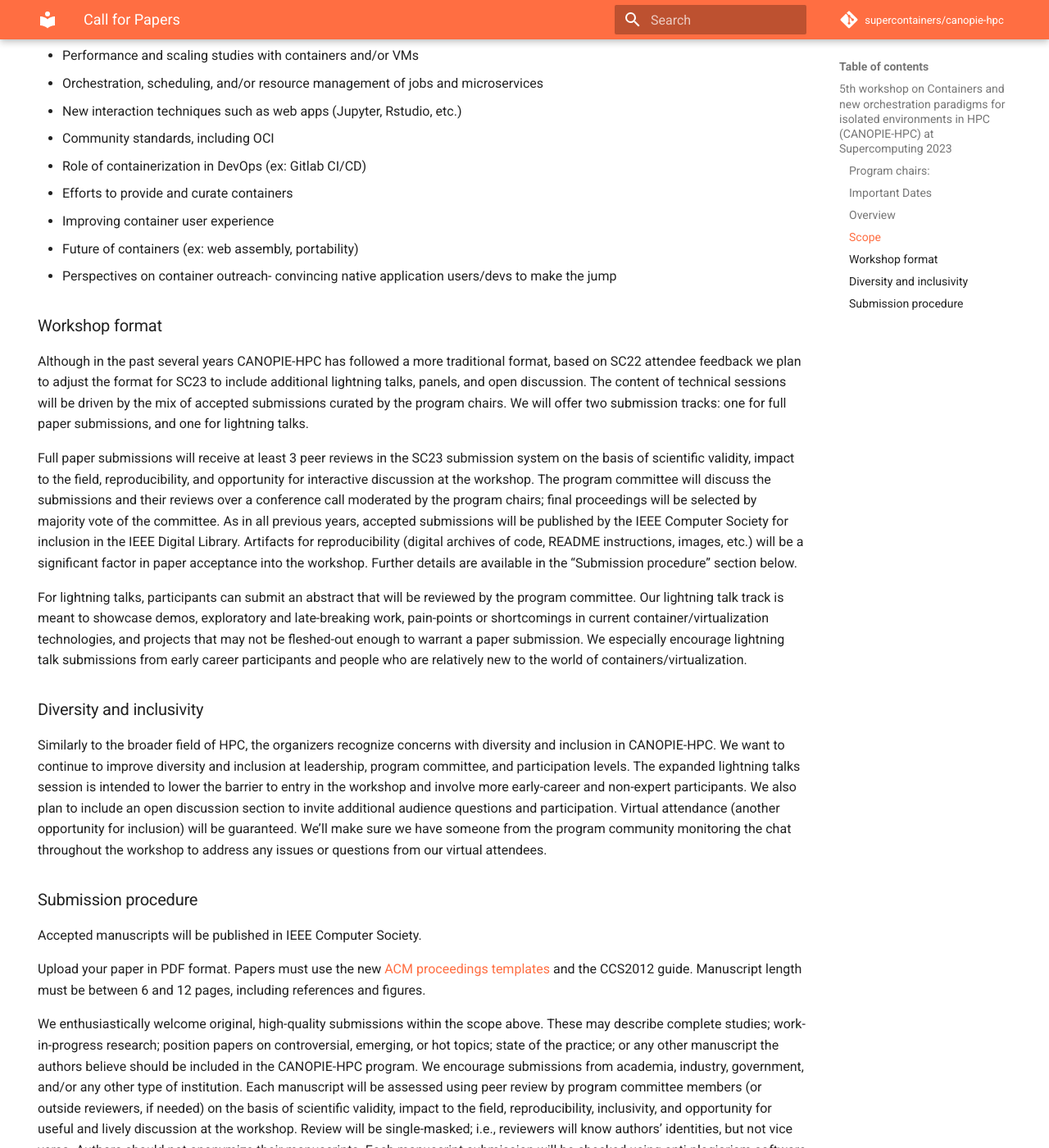
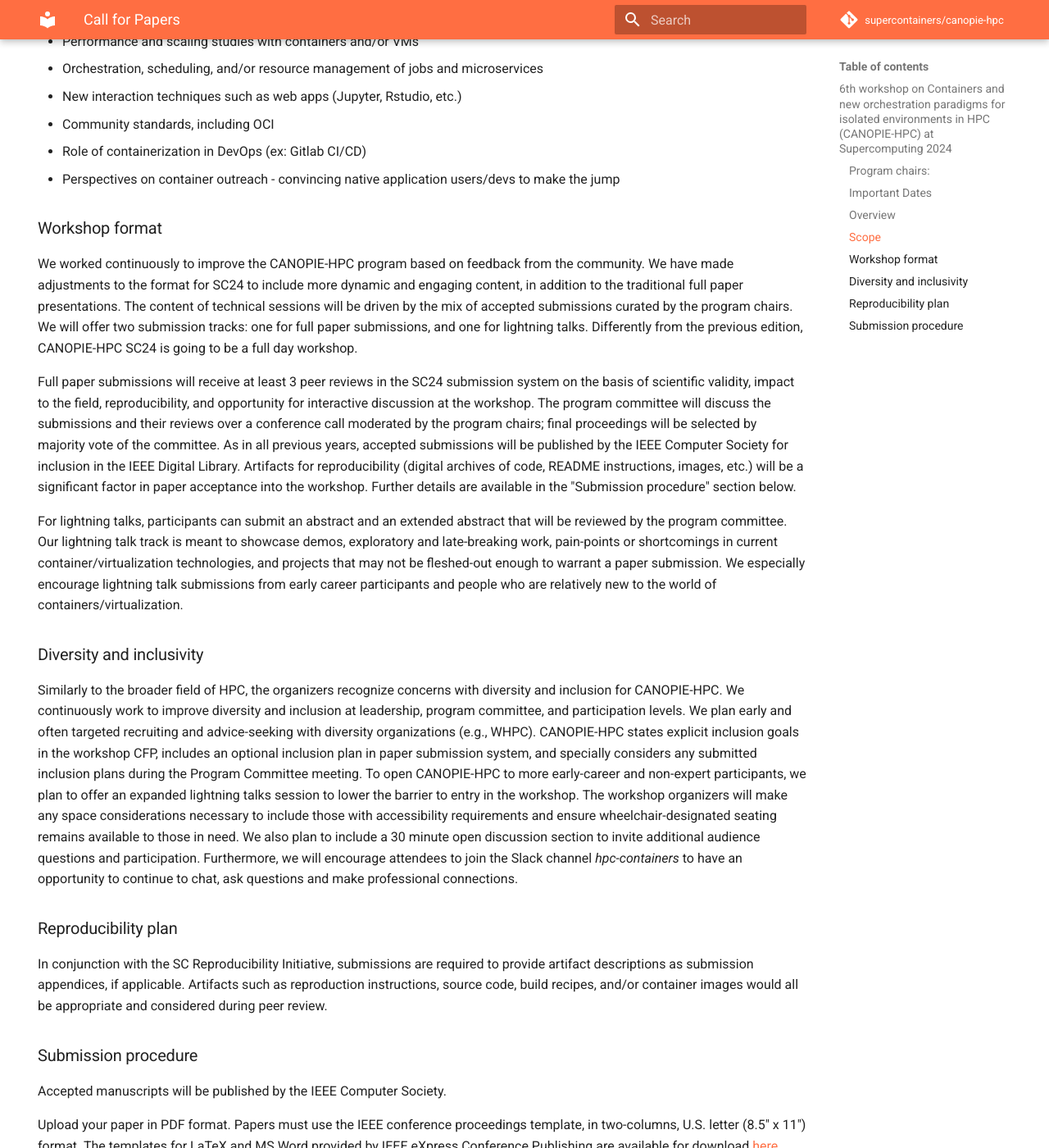
Before and after one commit to supercontainers/canopie-hpc, an MkDocs documentation site: the page built from docs/cfp.md, in a window 1280 px wide and 1400 px high, scrolled down 1698 px. Shown: the whole window at 82% size. Built offline with MkDocs 1.6.1 and Material for MkDocs 9.7.7, drawn with Linux system fonts in a browser that asks for light colours; comment, search, counter and statistics services are not loaded; some of the changed text lies outside the part shown.

Commit message:
Update cfp.md

```diff
--- a/docs/cfp.md
+++ b/docs/cfp.md
@@ -3,12 +3,12 @@ hide:
   - navigation
 ---
 
-## 5th workshop on Containers and new orchestration paradigms for isolated environments in HPC (CANOPIE-HPC) at Supercomputing 2023
+## 6th workshop on Containers and new orchestration paradigms for isolated environments in HPC (CANOPIE-HPC) at Supercomputing 2024
 
 ### Program chairs:
 
 * Alberto Madonna, Swiss National Supercomputing Centre
-* Laurie Stephey, Lawrence Berkeley National Lab
+* Claudia Misale, IBM T.J. Watson Research Center
 
 * Shane Canon, Lawrence Berkeley National Lab
 * Andrew Younge, Sandia National Labs
@@ -20,11 +20,11 @@ published in IEEE  Computer Society.
 
 ### Important Dates
 
-* Submission opens:    June 1, 2023
-* Submission closes (hard deadline- no extensions):    August 18, 2023
-* Decisions:    September 8, 2023
-* Camera ready deadline:    September 29, 2023
-* Workshop date:    November 13, 2023
+* Submission opens:    June 1, 2024
+* Submission closes (hard deadline- no extensions):    August 4, 2024
+* Decisions:    August 25, 2024
+* Camera ready deadline:    September 15, 2024
+* Workshop date:    November 17-18, 2024
 
 **Note: Items are due at 23:59 “anywhere on Earth” on the specified date. Specifically, this is 23:59 IDLW, i.e., UTC–12:00.**
 
@@ -32,57 +32,61 @@ published in IEEE  Computer Society.
 
 The ongoing revolution enabled via containerization, virtualization, and new
 orchestration models has dramatically changed how applications and services are
-delivered and managed across the computing industry. This revolution has
-established a new ecosystem of tools and techniques with new, flexible and
-agile approaches, and continues to gain traction in the HPC community. In
-addition to HPC-optimized container runtimes, emerging technologies like
-Kubernetes create a new set of opportunities and challenges. While adoption is
-growing, questions regarding best practices, foundational concepts, tools, and
-standards remain. Our goal is to promote the adoption of these tools and
-introspect the impact of this new ecosystem on HPC use cases. This workshop
-serves as a key venue for presenting late-breaking research, sharing
-experiences and best practices, and fostering collaboration in this field. Our
-fifth workshop iteration will continue to emphasize real-world experiences and
-challenges in adopting and optimizing these new approaches for HPC.
+delivered and managed across the computing industry.
+This revolution has established a new ecosystem of tools and techniques with new,
+flexible and agile approaches, and continues to gain traction in the HPC community.
+In addition to HPC-optimized container runtimes, emerging technologies like
+Kubernetes create a new set of opportunities and challenges.
+While adoption is growing, questions regarding best practices, foundational
+concepts, tools, and standards remain.
+
+Our goal is to promote the adoption of these tools and introspect the impact of this
+new ecosystem on HPC use cases.
+This workshop serves as a key venue for presenting late-breaking research, sharing
+experiences and best practices, and fostering collaboration in this field.
+Our sixth workshop iteration will continue to emphasize real-world experiences
+and challenges in adopting and optimizing these new approaches for HPC.
+
 
 ### Scope
 
-The scope of this workshop is to better understand and improve paradigms around
-containerization, virtualization and orchestration for HPC use cases. The most
-well-known approaches are containers and virtualization, but anything to
-further these goals is welcome. Topics include but are not limited to:
+The scope of this workshop is to better understand and improve paradigms
+around containerization, virtualization and orchestration for HPC use cases.
+The most well-known approaches are containers and virtualization, but anything
+to further these goals is welcome.
 
-* Container runtimes, virtual machine implementations, and other related technologies
-* Perspectives from container framework developers and  maintainers
+Topics include but are not limited to:
+
+* Container runtimes, virtual machine (VM) implementations, and other related technologies
+  (e.g. unikernels, WebAssembly)
 * System and architecture portability
 * Scientific reproducibility, including FAIR considerations
-* Experience reports from users, developers, and system administrators
-* Lessons from exascale
-* HPC in the cloud and/or cloud in the HPC
+* Experience reports, perspectives from container framework users, developers,
+  and system administrators HPC in the cloud and/or cloud in the HPC
 * GPUs, accelerators, proprietary interconnects, and other hardware considerations
 * Security considerations when adopting container technologies, including zero trust models
-* Container and virtual machine image management, including distribution and archiving
-* Workflows, including interaction between traditional HPC applications and containerized workflows or edge services
+* Container and VM image management and curation, including distribution and archiving
+* Workflows, including interaction between traditional HPC applications
+  and containerized workflows or edge services
 * Performance and scaling studies with containers and/or VMs
 * Orchestration, scheduling, and/or resource management of jobs and microservices
 * New interaction techniques such as web apps (Jupyter, Rstudio, etc.)
 * Community standards, including OCI
 * Role of containerization in DevOps (ex: Gitlab CI/CD)
-* Efforts to provide and curate containers
-* Improving container user experience
-* Future of containers (ex: web assembly, portability)
-* Perspectives on container outreach- convincing native application users/devs to make the jump
+* Perspectives on container outreach - convincing native application users/devs to make the jump
+
 
 ### Workshop format
 
-Although in the past several years CANOPIE-HPC has followed a more traditional
-format, based on SC22 attendee feedback we plan to adjust the format for SC23
-to include additional lightning talks, panels, and open discussion. The content
-of technical sessions will be driven by the mix of accepted submissions curated
-by the program chairs. We will offer two submission tracks: one for full paper
-submissions, and one for lightning talks.
+We worked continuously to improve the CANOPIE-HPC program based on feedback
+from the community. We have made adjustments to the format for SC24 to include
+more dynamic and engaging content, in addition to the traditional full paper
+presentations. The content of technical sessions will be driven by the mix of
+accepted submissions curated by the program chairs. We will offer two submission
+tracks: one for full paper submissions, and one for lightning talks. Differently
+from the previous edition, CANOPIE-HPC SC24 is going to be a full day workshop.
 
-Full paper submissions will receive at least 3 peer reviews in the SC23
+Full paper submissions will receive at least 3 peer reviews in the SC24
 submission system on the basis of scientific validity, impact to the field,
 reproducibility, and opportunity for interactive discussion at the workshop.
 The program committee will discuss the submissions and their reviews over a
@@ -91,67 +95,90 @@ selected by majority vote of the committee. As in all previous years, accepted
 submissions will be published by the IEEE Computer Society for inclusion in the
 IEEE Digital Library. Artifacts for reproducibility (digital archives of code,
 README instructions, images, etc.) will be a significant factor in paper
-acceptance into the workshop. Further details are available in the “Submission
-procedure” section below.
+acceptance into the workshop. Further details are available in the
+"Submission procedure" section below.
 
-For lightning talks, participants can submit an abstract that will be reviewed
-by the program committee. Our lightning talk track is meant to showcase demos,
-exploratory and late-breaking work, pain-points or shortcomings in current
-container/virtualization technologies, and projects that may not be fleshed-out
-enough to warrant a paper submission. We especially encourage lightning talk
-submissions from early career participants and people who are relatively new to
-the world of containers/virtualization.
+
+For lightning talks, participants can submit an abstract and an extended
+abstract that will be reviewed by the program committee. Our lightning talk
+track is meant to showcase demos, exploratory and late-breaking work,
+pain-points or shortcomings in current container/virtualization technologies,
+and projects that may not be fleshed-out enough to warrant a paper submission.
+We especially encourage lightning talk submissions from early career participants
+and people who are relatively new to the world of containers/virtualization.
 
 ### Diversity and inclusivity
 
 Similarly to the broader field of HPC, the organizers recognize concerns with
-diversity and inclusion in CANOPIE-HPC. We want to continue to improve
-diversity and inclusion at leadership, program committee, and participation
-levels.  The expanded lightning talks session is intended to lower the barrier
-to entry in the workshop and involve more early-career and non-expert
-participants. We also plan to include an open discussion section to invite
-additional audience questions and participation.  Virtual attendance (another
-opportunity for inclusion) will be guaranteed. We’ll make sure we have someone
-from the program community monitoring the chat throughout the workshop to
-address any issues or questions from our virtual attendees.
+diversity and inclusion for CANOPIE-HPC. We continuously work to improve
+diversity and inclusion at leadership, program committee, and participation levels.
+We plan early and often targeted recruiting and advice-seeking with diversity
+organizations (e.g., WHPC). CANOPIE-HPC states explicit inclusion goals in the
+workshop CFP, includes an optional inclusion plan in paper submission system,
+and specially considers any submitted inclusion plans during the Program
+Committee meeting.  To open CANOPIE-HPC to more early-career and non-expert participants,
+we plan to offer an expanded lightning talks session to lower the barrier to entry
+in the workshop. The workshop organizers will make any space considerations
+necessary to include those with accessibility requirements and ensure
+wheelchair-designated seating remains available to those in need. We also plan to
+include a 30 minute open discussion section to invite additional audience questions
+and participation. Furthermore, we will encourage attendees to join the Slack
+channel _hpc-containers_ to have an opportunity to continue to chat, ask questions
+and make professional connections.
+
+### Reproducibility plan
+In conjunction with the SC Reproducibility Initiative, submissions are required
+to provide artifact descriptions as submission appendices, if applicable.
+Artifacts such as reproduction instructions, source code, build recipes,
+and/or container images would all be appropriate and considered during peer review.
+
 
 ### Submission procedure
 
-Accepted manuscripts will be published in IEEE Computer Society.
+Accepted manuscripts will be published by the IEEE Computer Society.
 
-Upload your paper in PDF format. Papers must use the new [ACM proceedings
-templates](https://www.acm.org/publications/proceedings-template) and the CCS2012 guide.
-Manuscript length must
-be between 6 and 12 pages, including references and figures.
+Upload your paper in PDF format. Papers must use the IEEE conference
+proceedings template, in two-columns, U.S. letter (8.5″ x 11″) format.
+The templates for LaTeX and MS Word provided by IEEE eXpress Conference
+Publishing are available for download [here](https://www.ieee.org/conferences/publishing/templates.html).
+Manuscript length must have a lower limit of 5 pages, including references.
+There is no upper page limit.
 
-We enthusiastically welcome original, high-quality submissions within the scope
-above. These may describe complete studies; work-in-progress research; position
-papers on controversial, emerging, or hot topics; state of the practice; or any
-other manuscript the authors believe should be included in the CANOPIE-HPC
-program. We encourage submissions from academia, industry, government, and/or
-any other type of institution.  Each manuscript will be assessed using peer
-review by program committee members (or outside reviewers, if needed) on the
-basis of scientific validity, impact to the field, reproducibility,
-inclusivity, and opportunity for useful and lively discussion at the workshop.
-Review will be single-masked; i.e., reviewers will know authors’ identities,
-but not vice versa. Authors should not anonymize their manuscripts. Each
-manuscript submission will be checked using anti-plagiarism software and can
-expect to have at least 3 reviews.
+We enthusiastically welcome original, high-quality submissions within the scope above.
+These may describe complete studies; work-in-progress research; position papers on
+controversial, emerging, or hot topics; state of the practice; or any other manuscript
+the authors believe should be included in the CANOPIE-HPC program. We encourage
+submissions from academia, industry, government, and/or any other type of institution.
+
+Each manuscript will be assessed using peer review by program committee members
+(or outside reviewers, if needed) on the basis of scientific validity, impact to
+the field, reproducibility, inclusivity, and opportunity for useful and lively
+discussion at the workshop. Review will be single-blind; i.e., reviewers will
+know authors’ identities, but not vice versa. Authors should not anonymize their
+manuscripts. Each manuscript submission can expect to have at least 3 reviews and
+will be checked using anti-plagiarism software (see [Plagiarism Guidelines](https://www.ieee.org/publications/rights/index.html#plagiarism-guidelines)).
+
+The use of artificial intelligence AI–generated text in an article shall be disclosed
+in the acknowledgements section of any paper submitted to SC. The sections of the paper
+that use AI-generated text shall have a citation to the AI system used to generate the text.
+Utilizing Large Language Models (LLMs) is permissible as a general-purpose writing
+assistance tool. Authors are expected to acknowledge their complete accountability
+for the contents of their papers, including content generated by LLMs that could be
+interpreted as plagiarism or scientific misconduct (e.g., fabrication of facts).
+LLMs are not eligible for authorship.
 
 In conjunction with the SC Reproducibility Initiative, submissions should be as
 transparent as possible regarding all methods. Submissions are also expected to
-provide reproducibility artifacts such as reproduction instructions, source
-code, build recipes, and/or container images. These should be included as part
-of the submission in the form of
-[Artifact Description/Artifact Evaluation appendices](https://sc23.supercomputing.org/program/papers/reproducibility-appendices-badges/),
-which adhere to an established format adopted by SC23.
+provide reproducibility artifacts such as reproduction instructions, source code,
+build recipes, and/or container images. These should be included as part of the
+submission in the form of [Artifact Description/Artifact Evaluation appendices](https://sc24.supercomputing.org/program/papers/reproducibility-appendices-badges/),
+which adhere to an established format adopted by SC24.
 
-The program committee will discuss the submissions and their reviews and select
-the program over a video conference meeting. Submissions will be assessed
-as-is, with no expectation of substantive revision after peer review, though
-some submissions may be accepted conditional on specified changes
-(“shepherded”).
+The program committee will discuss the submissions and their reviews and select the
+program over a video conference meeting. Submissions will be assessed as-is, with
+no expectation of substantive revision after peer review, though some submissions
+may be accepted conditional on specified changes ("shepherded").
 
-Submit your [SC23 CANOPIE-HPC paper](https://submissions.supercomputing.org/?page=Submit&id=SC23WorkshopCANOPIEHPCSubmission&site=sc23)
+Submit your [SC24 CANOPIE-HPC paper]()
 
-Submit your [SC23 CANOPIE-HPC lightning talk](https://submissions.supercomputing.org/?page=Submit&id=SC23WorkshopCANOPIEHPCLightningTalkSubmission&site=sc23)
+Submit your [SC24 CANOPIE-HPC lightning talk]()
```
